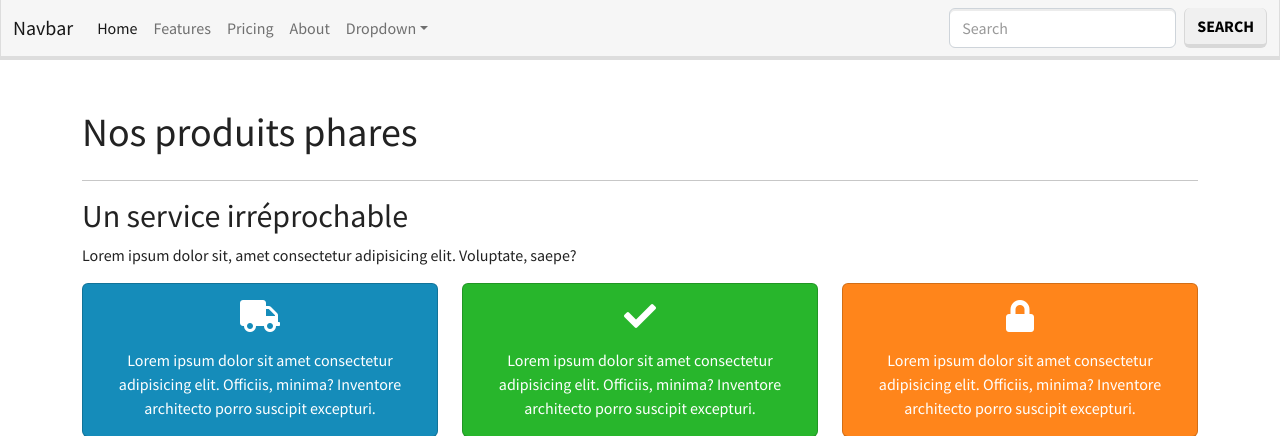
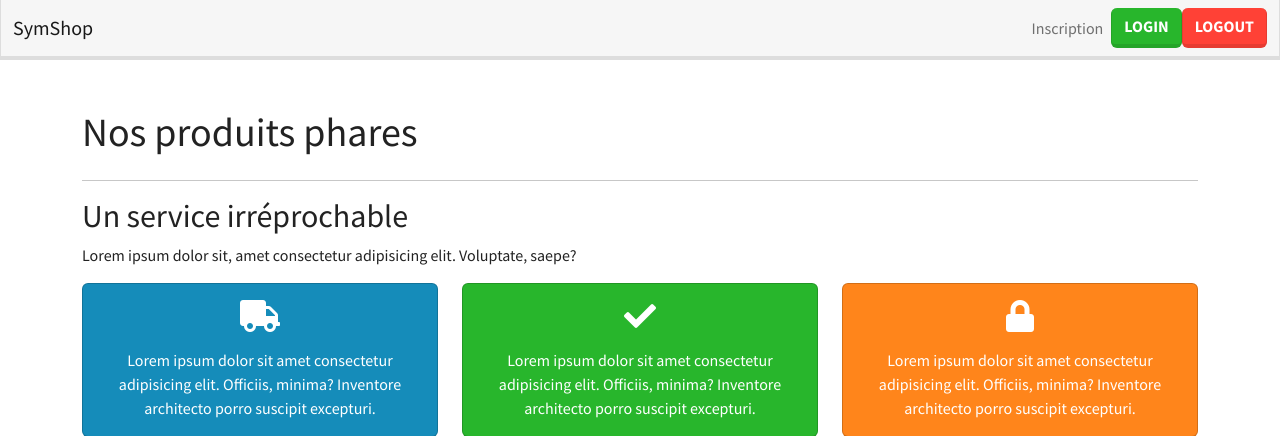
Before and after one commit to PascalFro/cours-ecommerce, a Symfony app: template templates/home/home.html.twig in a window 1280 px wide. Shown: the top 436 px of the page. Run offline with Twig, Linux system fonts and the light colour scheme; the template is opened without the code that fills it, so the values that code supplies are empty; some libraries are stand-ins or nearby versions.

Commit message:
Travail sur la barre de navigation

```diff
--- a/src/Controller/CategoryController.php
+++ b/src/Controller/CategoryController.php
@@ -26,7 +26,7 @@ class CategoryController extends AbstractController
 
         $form->handleRequest($request);
 
-        if ($form->isSubmitted()) {
+        if ($form->isSubmitted() && $form->isValid()) {
 
             $category->setSlug(strToLower($slugger->slug($category->getName())));
 
@@ -53,7 +53,7 @@ class CategoryController extends AbstractController
         $form = $this->createForm(CategoryType::class, $category);
         $form->handleRequest($request);
 
-        if ($form->isSubmitted()) {
+        if ($form->isSubmitted() && $form->isValid()) {
             $category->setSlug(strToLower($slugger->slug($category->getName())));
             $em->flush();
 
--- a/templates/shared/_navbar.html.twig
+++ b/templates/shared/_navbar.html.twig
@@ -1,41 +1,33 @@
 <nav class="navbar navbar-expand-lg navbar-light bg-light">
 	<div class="container-fluid">
-		<a class="navbar-brand" href="#">Navbar</a>
+		<a class="navbar-brand" href="/">SymShop</a>
 		<button class="navbar-toggler" type="button" data-bs-toggle="collapse" data-bs-target="#navbarColor03" aria-controls="navbarColor03" aria-expanded="false" aria-label="Toggle navigation">
 			<span class="navbar-toggler-icon"></span>
 		</button>
 
 		<div class="collapse navbar-collapse" id="navbarColor03">
 			<ul class="navbar-nav me-auto">
+				{% for c in categoryRepository.findAll() %}
+					<li class="nav-item">
+						<a class="nav-link" href="#">{{ c.name }}</a>
+					</li>
+				{% endfor %}
+			</ul>
+			{# 			<form class="d-flex">
+													<input class="form-control me-sm-2" type="text" placeholder="Search">
+													<button class="btn btn-secondary my-2 my-sm-0" type="submit">Search</button>
+												</form> #}
+			<ul class="navbar-nav">
 				<li class="nav-item">
-					<a class="nav-link active" href="#">Home
-						<span class="visually-hidden">(current)</span>
-					</a>
+					<a href="#" class="nav-link">Inscription</a>
 				</li>
 				<li class="nav-item">
-					<a class="nav-link" href="#">Features</a>
+					<a href="#" class="btn btn-success">Login</a>
 				</li>
 				<li class="nav-item">
-					<a class="nav-link" href="#">Pricing</a>
-				</li>
-				<li class="nav-item">
-					<a class="nav-link" href="#">About</a>
-				</li>
-				<li class="nav-item dropdown">
-					<a class="nav-link dropdown-toggle" data-bs-toggle="dropdown" href="#" role="button" aria-haspopup="true" aria-expanded="false">Dropdown</a>
-					<div class="dropdown-menu">
-						<a class="dropdown-item" href="#">Action</a>
-						<a class="dropdown-item" href="#">Another action</a>
-						<a class="dropdown-item" href="#">Something else here</a>
-						<div class="dropdown-divider"></div>
-						<a class="dropdown-item" href="#">Separated link</a>
-					</div>
+					<a href="#" class="btn btn-danger">Logout</a>
 				</li>
 			</ul>
-			<form class="d-flex">
-				<input class="form-control me-sm-2" type="text" placeholder="Search">
-				<button class="btn btn-secondary my-2 my-sm-0" type="submit">Search</button>
-			</form>
 		</div>
 	</div>
 </nav>
```
Also changed, not shown: src/Entity/Category.php (+5 -2 lines), 1 other file.
